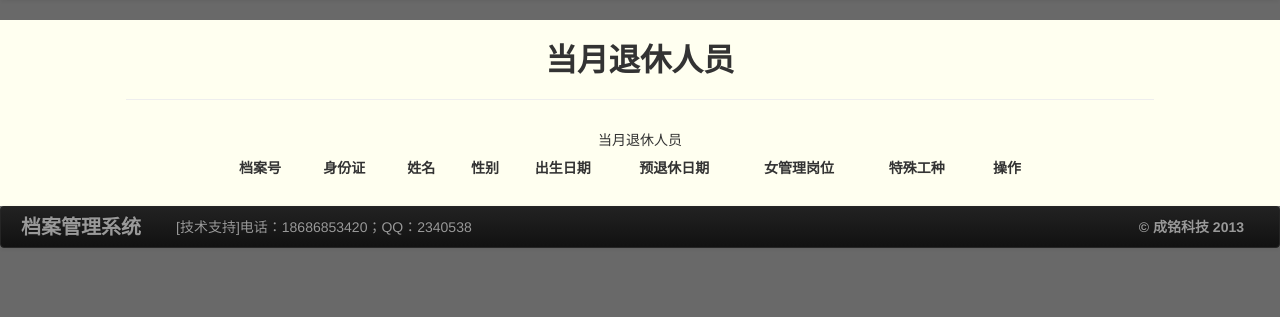
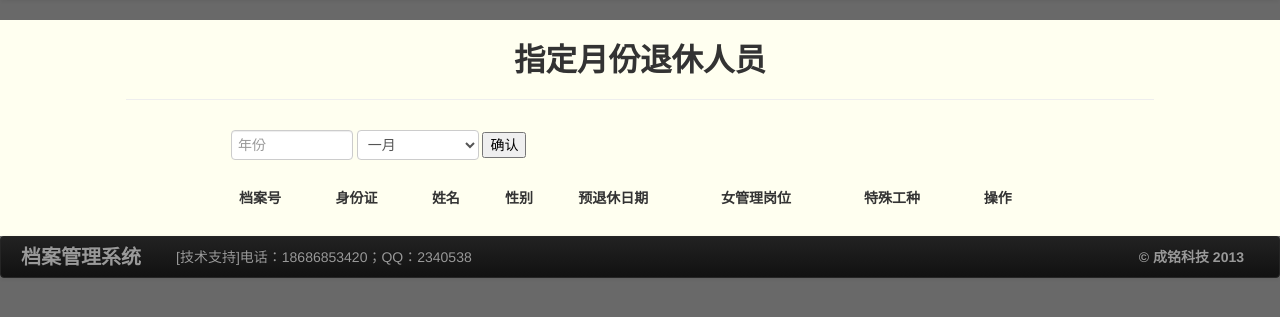
Before and after one commit to Ovaphlow/cmtech, a Flask app: page /chaxun/dytx in a window 1280 px wide. Shown: the part 42-359 px from the top of the page. Run offline with Flask 2, Linux system fonts and the light colour scheme; the visitor is signed in with stand-in values (Sample User, id 1); data that the repository does not hold is empty.

Commit message:
查询-当月退休-指定月份

```diff
--- a/chaxun.py
+++ b/chaxun.py
@@ -46,7 +46,6 @@ class DangYueTuiXiu(MethodView):
     def get(self):
         import time
         import globalvars
-#         import mysql.connector
         from flask import render_template, redirect, session
 
         if not 'user_id' in session:
@@ -55,7 +54,6 @@ class DangYueTuiXiu(MethodView):
         t = time.localtime()
         time_str = time.strftime('%Y-%m', t)
         sql = 'SELECT * FROM dangan WHERE YuTuiXiuRiQi LIKE "' + time_str + '%"'
-#         cnx = mysql.connector.Connect(**globalvars.cnx_cfg)
         cnx = globalvars.connect_db()
         cursor = cnx.cursor()
         cursor.execute(sql)
@@ -65,6 +63,25 @@ class DangYueTuiXiu(MethodView):
             'dytx.html',
             data = data,
             User = session['user_name']
+        )
+
+    def post(self):
+        import globalvars
+        from flask import render_template, redirect, session, request
+
+        if not 'user_id' in session:
+            return redirect('/login')
+        d = '%s-%s' % (request.form['year'], request.form['month'])
+        sql = 'SELECT * FROM dangan WHERE YuTuiXiuRiQi LIKE "' + d + '%"'
+        cnx = globalvars.connect_db()
+        cursor = cnx.cursor()
+        cursor.execute(sql)
+        result = cursor.fetchall()
+        globalvars.close_db(cursor, cnx)
+        return render_template(
+            'dytx.html',
+            data = result,
+            user = session['user_name']
         )
 
 
@@ -93,13 +110,11 @@ class TeShuGongZhong(MethodView):
 class NvGuanLiGangWei(MethodView):
     def get(self):
         import globalvars
-#         import mysql.connector
         from flask import render_template, redirect, session
 
         if not 'user_id' in session:
             return redirect('/login')
         sql = 'SELECT * FROM dangan WHERE NvGuanLiGangWei=1'
-#         cnx = mysql.connector.Connect(**globalvars.cnx_cfg)
         cnx = globalvars.connect_db()
         cursor = cnx.cursor()
         cursor.execute(sql)
--- a/globalvars.py
+++ b/globalvars.py
@@ -52,13 +52,10 @@ def get_aid(rec_id):
     # 获取档案号
     sql = 'SELECT danganhao FROM dangan WHERE id=%s'
     param = (rec_id,)
-    # cnx = mysql.connector.Connect(**cnx_cfg)
     cnx = connect_db()
     cursor = cnx.cursor()
     cursor.execute(sql, param)
     data = cursor.fetchall()
-    # cursor.close()
-    # cnx.close()
     close_db(cursor, cnx)
     return data[0][0]
 
@@ -99,7 +96,6 @@ def turn_image(file_path):
 
 def caozuo_jilu(user_id, caozuo, neirong):
     import datetime
-#     import mysql.connector
 
     date = datetime.datetime.now().strftime('%Y-%m-%d')
     time = datetime.datetime.now().strftime('%HH%MM%SS')
@@ -110,14 +106,11 @@ def caozuo_jilu(user_id, caozuo, neirong):
     '''
     uid = int(user_id)
     param = (uid, caozuo, neirong, date, time)
-    #cnx = mysql.connector.Connect(**cnx_cfg)
     cnx = connect_db()
     cursor = cnx.cursor()
     cursor.execute(sql, param)
     cnx.commit()
-    close_db()
-#     cursor.close()
-#     cnx.close()
+    close_db(cursor, cnx)
 
 
 def get_years(gender, te, nv):
--- a/templates/base.html
+++ b/templates/base.html
@@ -32,7 +32,7 @@
                 <li><a href="/chaxun">基础数据查询</a></li>
                 <li class="divider"></li>
                 <li class="dropdown-header"></li>
-                <li><a href="/chaxun/dytx">当月退休人员</a></li>
+                <li><a href="/chaxun/dytx">指定月份退休人员</a></li>
                 <li><a href="/chaxun/nglgw">女管理岗位</a></li>
                 <li><a href="/chaxun/tsgz">特殊工种</a></li>
               </ul>
--- a/templates/dytx.html
+++ b/templates/dytx.html
@@ -1,19 +1,35 @@
 {% extends "base.html" %}
 {% block user %}{{ User }}{% endblock %}
-{% block title %}当月退休人员<br /><small></small>{% endblock %}
+{% block title %}指定月份退休人员<br /><small></small>{% endblock %}
 {% block content %}
 
 <div class=row-fluid>
   <div class="span8 offset2">
+    <form method="post" class="form-inline">
+      <input type="text" name="year" placeholder="年份" class="span2">
+      <select name="month" class="span2">
+        <option value="01">一月</option>
+        <option value="02">二月</option>
+        <option value="03">三月</option>
+        <option value="04">四月</option>
+        <option value="05">五月</option>
+        <option value="06">六月</option>
+        <option value="07">七月</option>
+        <option value="08">八月</option>
+        <option value="09">九月</option>
+        <option value="10">十月</option>
+        <option value="11">十一月</option>
+        <option value="12">十二月</option>
+      </select>
+      <button type="submit">确认</button>
+    </form>
     <table class="table tabel-hover">
-      <caption>当月退休人员</caption>
       <thead>
         <tr>
           <th>档案号</th>
           <th>身份证</th>
           <th>姓名</th>
           <th>性别</th>
-          <th>出生日期</th>
           <th>预退休日期</th>
           <th>女管理岗位</th>
           <th>特殊工种</th>
@@ -27,7 +43,6 @@
           <td>{{ row[2] }}</td>
           <td>{{ row[3] }}</td>
           <td>{{ row[4] }}</td>
-          <td>{{ row[5] }}</td>
           <td>{{ row[6] }}</td>
           {% if row[11] == 1 %}
           <td>是</td>
```
Also changed, not shown: dangan.py (+1 -9 lines).
